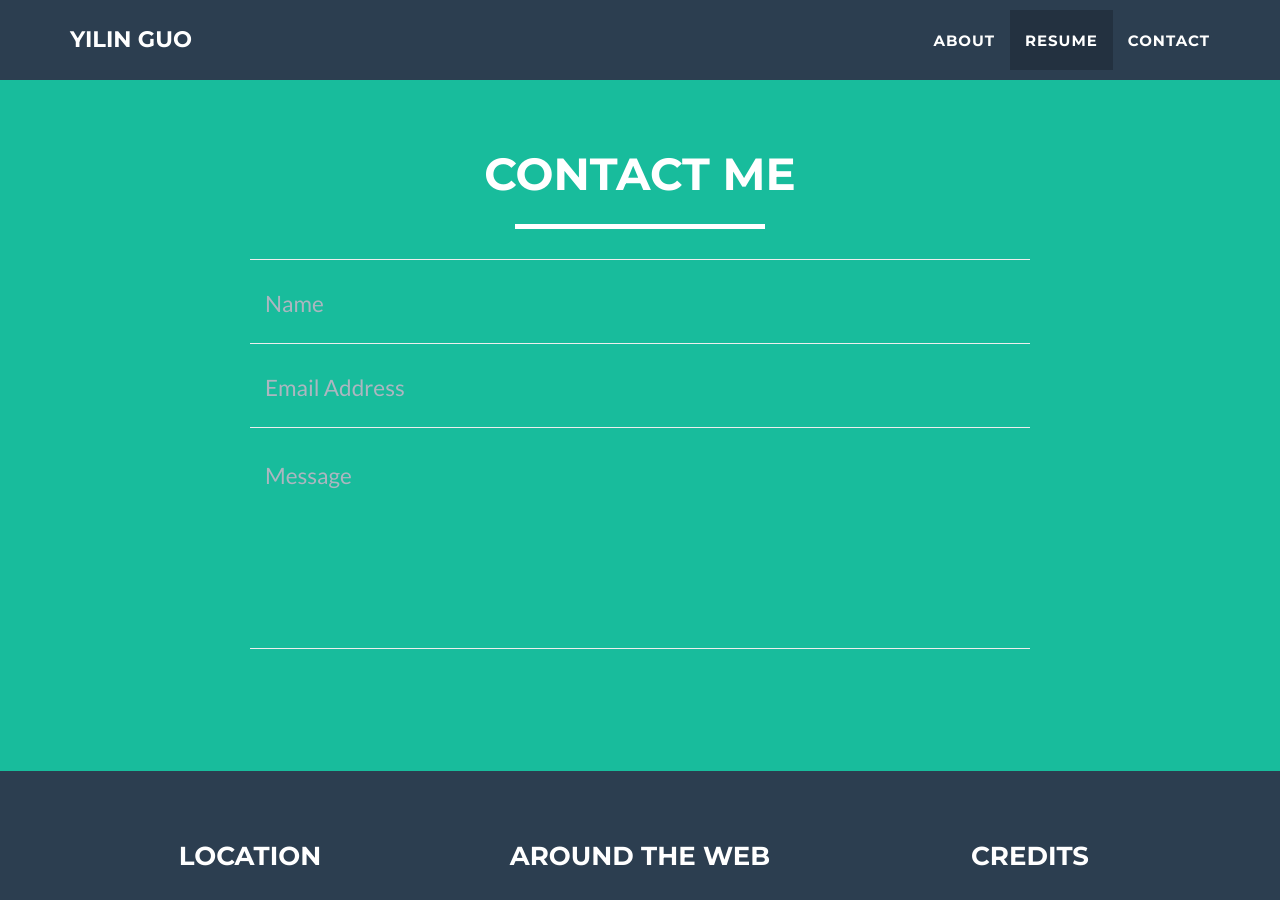
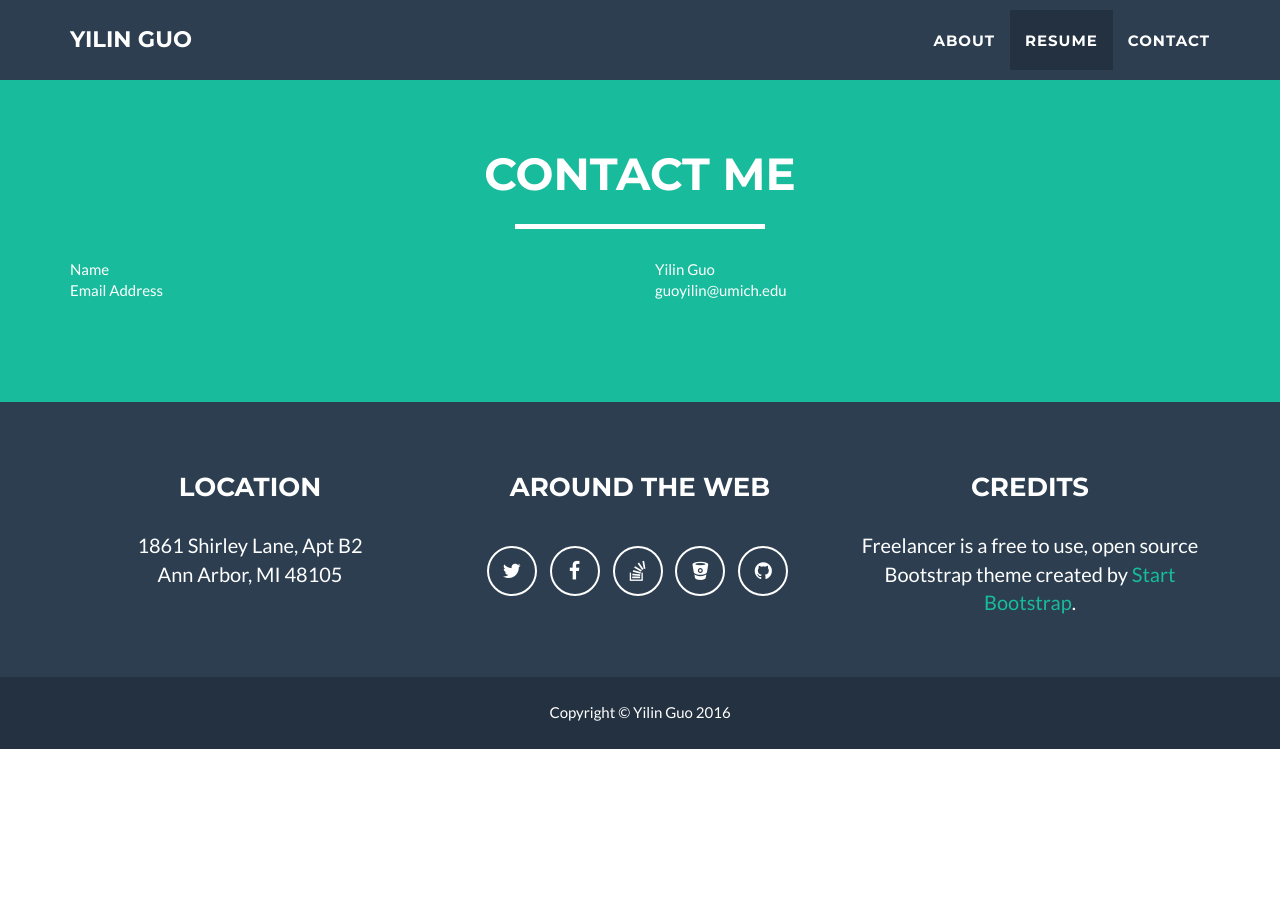
Before and after one commit to YilinGUO/YilinGUO.github.io, a Jekyll site: the page built from index.html, in a window 1280 px wide and 900 px high, scrolled down 2336 px. Built offline with Jekyll 4.4.1, drawn with Linux system fonts in a browser that asks for light colours; after the commit the page ends 3085 px from its top, so only the background shows below that.

Commit message:
updated all

```diff
--- a/_includes/contact_static.html
+++ b/_includes/contact_static.html
@@ -8,36 +8,12 @@
 			</div>
 		</div>
 		<div class="row">
-			<div class="col-lg-8 col-lg-offset-2">
-				<form  action="//formspree.io/guoyilin@umich.edu" method="POST" name="sentMessage" id="contactForm" novalidate>
-					<div class="row control-group">
-						<div class="form-group col-xs-12 floating-label-form-group controls">
-							<label>Name</label>
-							<input type="text" name="name" class="form-control" placeholder="Name" id="name" required data-validation-required-message="Please enter your name.">
-							<p class="help-block text-danger"></p>
-						</div>
-					</div>
-					<div class="row control-group">
-						<div class="form-group col-xs-12 floating-label-form-group controls">
-							<label>Email Address</label>
-							<input type="email" name="_replyto" class="form-control" placeholder="Email Address" id="email" required data-validation-required-message="Please enter your email address.">
-							<p class="help-block text-danger"></p>
-						</div>
-					</div>
-					<div>
-						<input type="hidden"  name="_subject" value="New submission!">
-						<input type="text" name="_gotcha" style="display:none" />
-					</div>
-					<div class="row control-group">
-						<div class="form-group col-xs-12 floating-label-form-group controls">
-							<label>Message</label>
-							<textarea rows="5" name="message" class="form-control" placeholder="Message" id="message" required data-validation-required-message="Please enter a message."></textarea>
-							<p class="help-block text-danger"></p>
-						</div>
-					</div>
-					<br>
-				</form>
-			</div>
-		</div>
-	</div>
+                <div class="col-xs-6">Name</div>
+                <div class="col-xs-6">Yilin Guo</div>
+            </div>
+            <div class="row">
+                <div class="col-xs-6">Email Address</div>
+                <div class="col-xs-6">guoyilin@umich.edu</div>
+            </div>
+        </div>
 </section>
```
